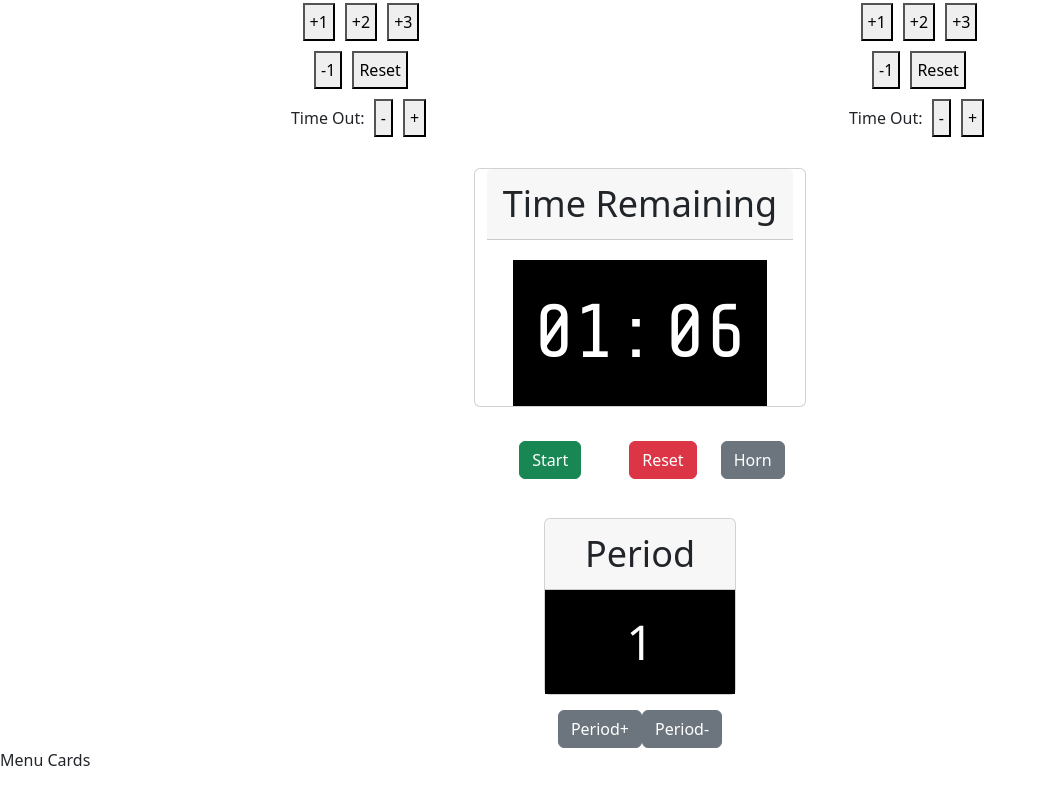
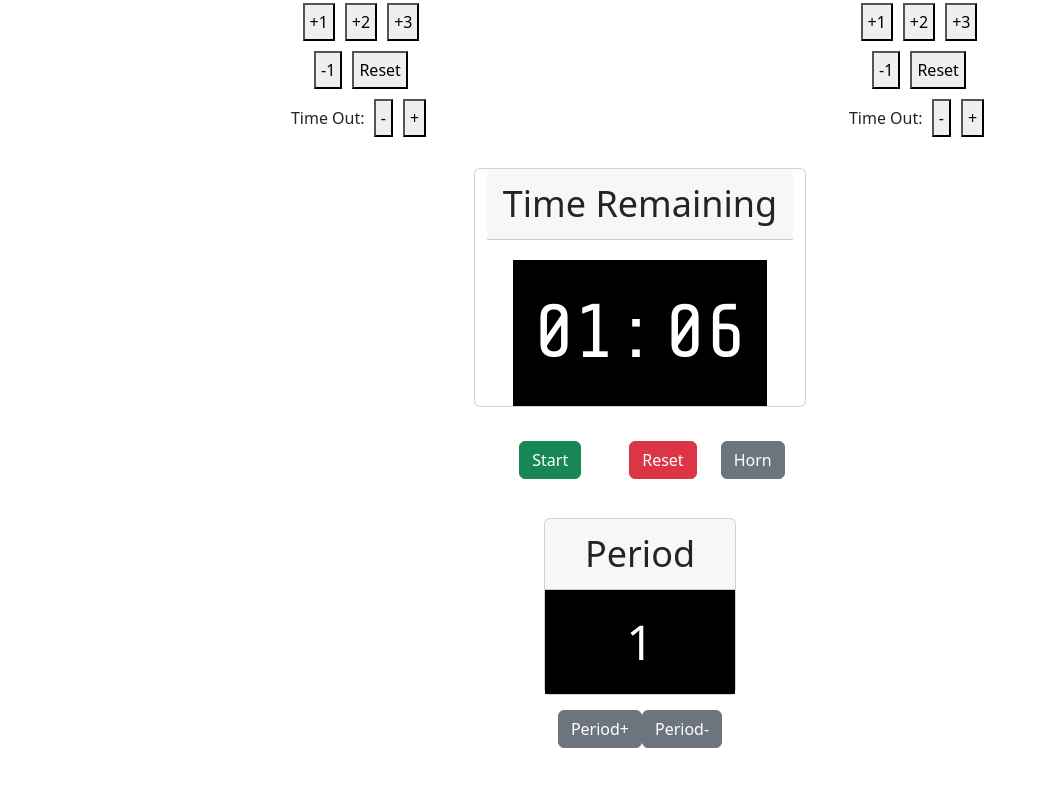
Before and after one commit to MediumJeff/scoreboard-app, a React (Create React App) app: page / in a window 1280 px wide. Shown: the part 275-1063 px from the top of the page, without its empty margins (0-1046 px from the left). After the commit the page ends 1023 px from the top, so only its background shows below. Built offline with nearby package versions, Linux system fonts and the light colour scheme; a web font is replaced by a local one.

Commit message:
Fixed Dependabot alert

```diff
--- a/src/App.js
+++ b/src/App.js
@@ -3,7 +3,6 @@ import Timer from './components/Timer/Timer';
 import TeamScore from './components/Score/TeamScore';
 import Period from './components/Period/Period';
 import { GAME_DETAILS } from './data/GAME_DETAILS';
-import MenuCard from './pages/MenuCard';
 
 function App() {
 
@@ -17,7 +16,6 @@ function App() {
           <Timer timeSet={(GAME_DETAILS.minutesPerPeriod * 60000)} />
           <Period />
       </div>
-      <MenuCard />
     </>
   );
 }
```
Also changed, not shown: 1 other file (tests, documents, lock files or other folders).
